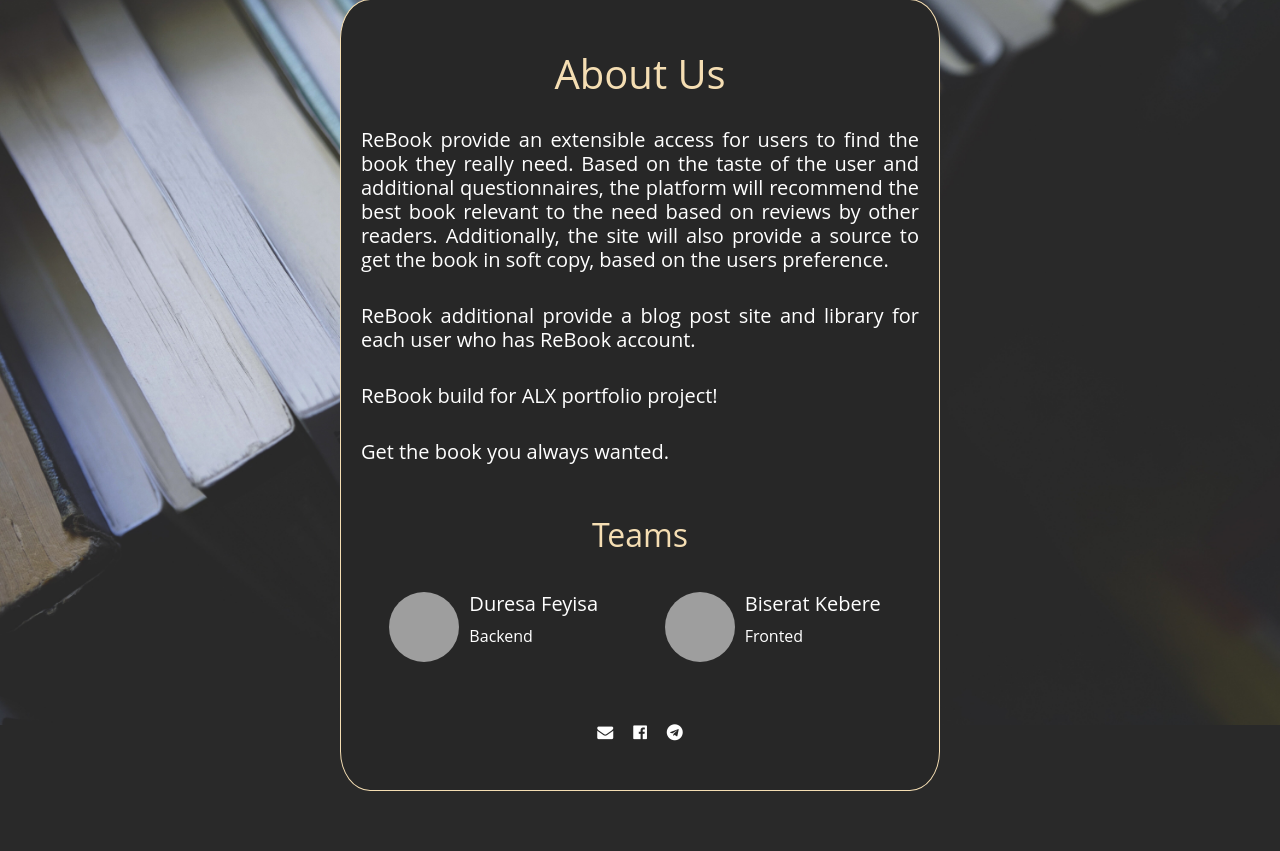
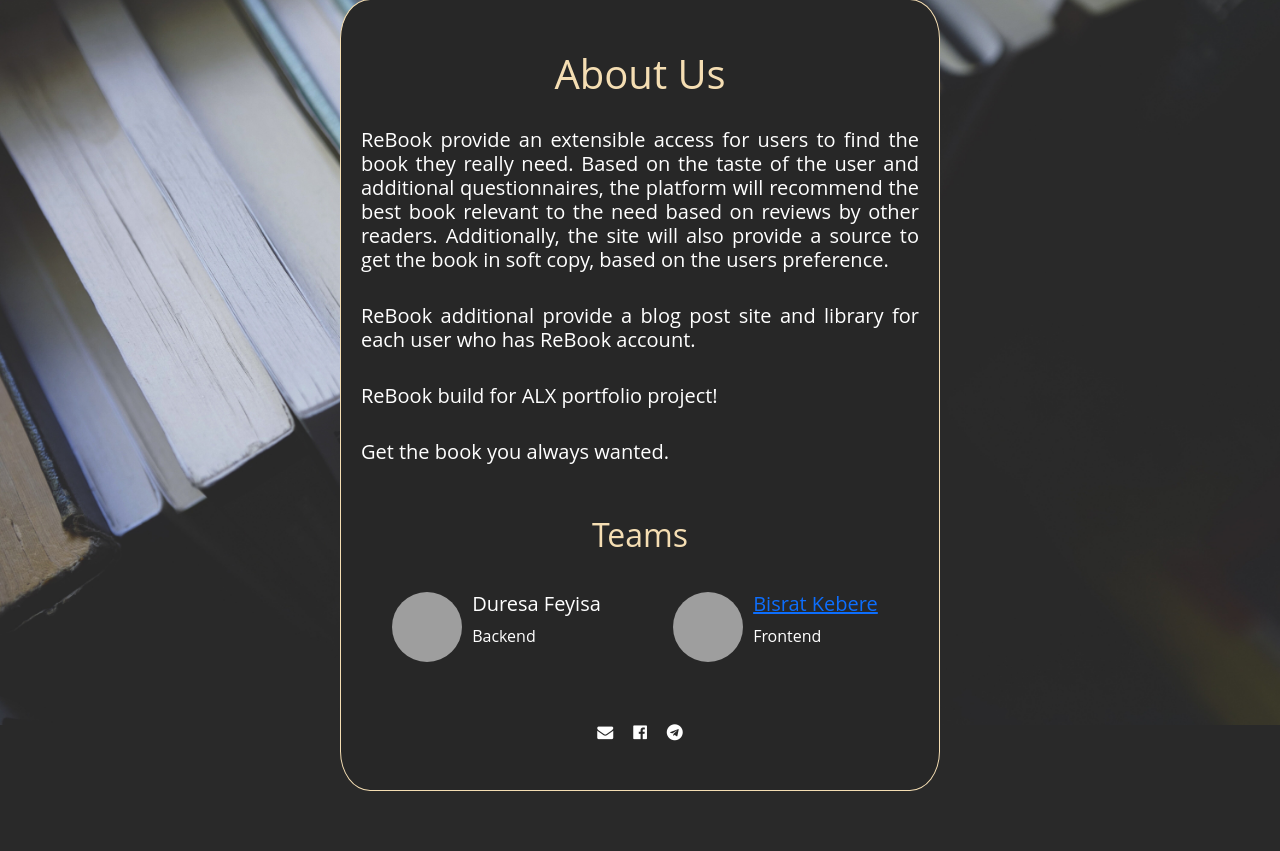
Before and after one commit to duressa-feyissa/ReBooK, a Flask app: page /about in a window 1280 px wide. Shown: the part 121-972 px from the top of the page. Run offline with Flask 2, Linux system fonts and the light colour scheme; some libraries are stand-ins or nearby versions; grey boxes are pictures that could not be loaded.

Commit message:
Update about.html

```diff
--- a/ReBook/templates/about.html
+++ b/ReBook/templates/about.html
@@ -38,8 +38,8 @@
 							<img src="{{ url_for('static', filename='images/' + 'biserat.jpg') }}">
 						</div>
 						<div class="designer-info">
-							<h5>Biserat Kebere</h5>
-							<p>Fronted</p>
+							<h5><a href="https://bisry.me">Bisrat Kebere</a></h5>
+							<p>Frontend</p>
 						</div>
 					</div>
 				</div>
```
